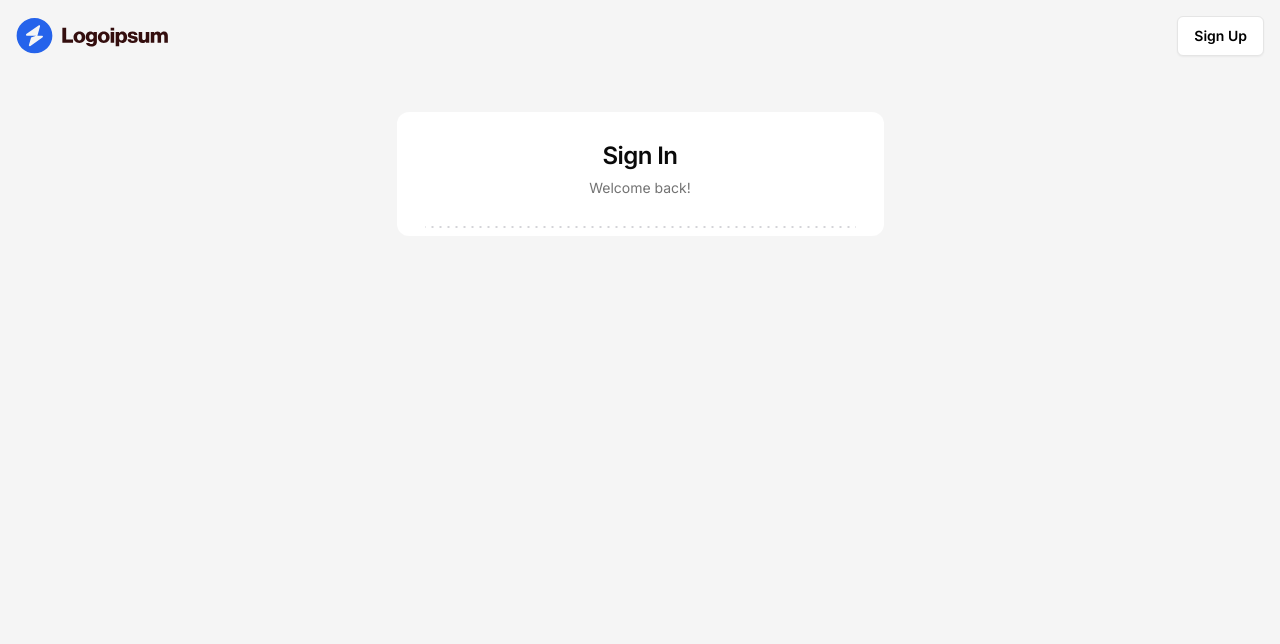
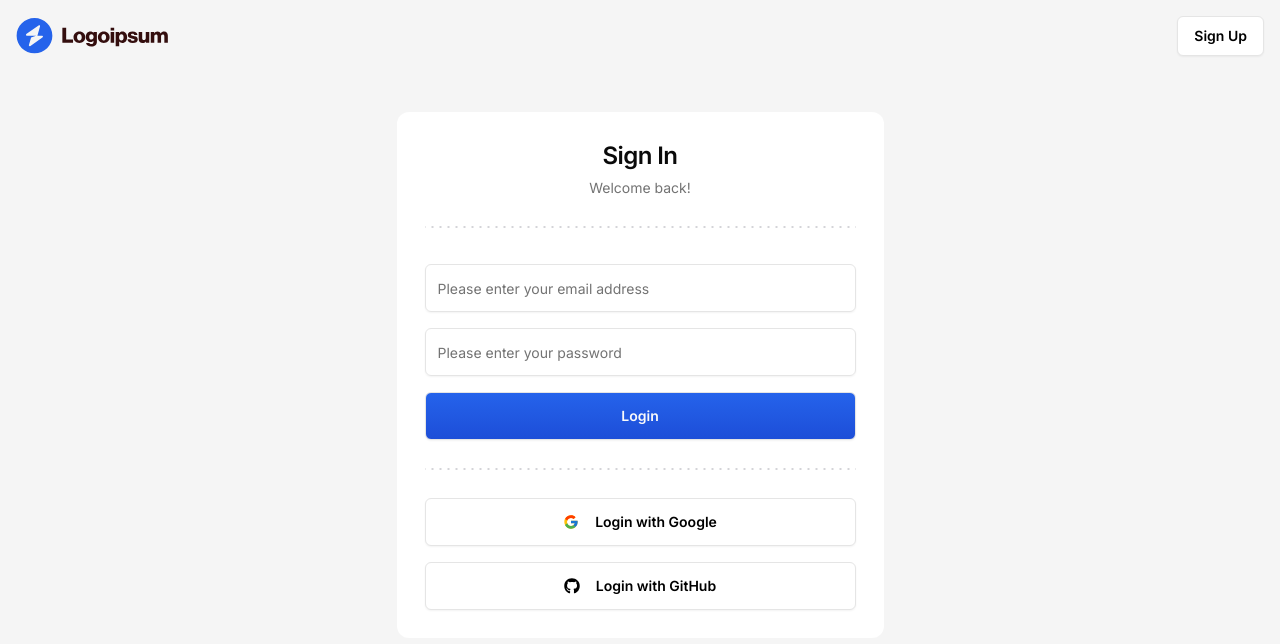
Before and after one commit to utk145/Project-Management-Tool, a Next.js app: page /sign-in in a window 1280 px wide. Shown: the top 644 px of the page. Built offline with nearby package versions, Linux system fonts and the light colour scheme.

Commit message:
feat: adding signin card component

```diff
--- a/package.json
+++ b/package.json
@@ -34,6 +34,7 @@
     "react-day-picker": "^8.10.1",
     "react-dom": "^18",
     "react-hook-form": "^7.54.2",
+    "react-icons": "^5.4.0",
     "sonner": "^1.7.4",
     "tailwind-merge": "^3.0.1",
     "tailwindcss-animate": "^1.0.7",
--- a/src/app/(auth)/sign-in/page.tsx
+++ b/src/app/(auth)/sign-in/page.tsx
@@ -1,3 +1,4 @@
+"use client";
 import { SignInCard } from "@/features/auth/components/SignInCard";
 
 /**
--- a/src/features/auth/components/SignInCard.tsx
+++ b/src/features/auth/components/SignInCard.tsx
@@ -1,11 +1,22 @@
 import { DottedSeparator } from "@/components/custom/dotted-separator";
+import { Button } from "@/components/ui/button";
 import {
     Card,
+    CardContent,
     CardDescription,
     CardHeader,
     CardTitle,
 } from "@/components/ui/card";
+import { Input } from "@/components/ui/input";
+import { FcGoogle } from "react-icons/fc";
+import { FaGithub } from "react-icons/fa";
 
+
+/**
+ * SignInCard Component
+ *
+ * @returns {*}
+ */
 export const SignInCard = () => {
     return (
         <Card className="h-full w-full border-none shadow-none md:w-[487px]">
@@ -17,6 +28,59 @@ export const SignInCard = () => {
             <div className="mb-2 px-7">
                 <DottedSeparator />
             </div>
+            <CardContent className="p-7">
+                <form className="space-y-4">
+                    <Input
+                        required={true}
+                        type="email"
+                        placeholder="Please enter your email address"
+                        value={""}
+                        onChange={() => {}}
+                        disabled={false}
+                    />
+                    <Input
+                        required={true}
+                        type="password"
+                        placeholder="Please enter your password"
+                        value={""}
+                        onChange={() => {}}
+                        disabled={false}
+                        min={8}
+                        max={256}
+                    />
+                    <Button
+                        variant="primary"
+                        className="w-full"
+                        size={"lg"}
+                        disabled={false}
+                    >
+                        Login
+                    </Button>
+                </form>
+            </CardContent>
+            <div className="px-7">
+                <DottedSeparator />
+            </div>
+            <CardContent className="flex flex-col gap-y-4 p-7">
+                <Button
+                    disabled={false}
+                    variant={"secondary"}
+                    size={"lg"}
+                    className="w-full"
+                >
+                    <FcGoogle className="mr-2 size-5" />
+                    Login with Google
+                </Button>
+                <Button
+                    disabled={false}
+                    variant={"secondary"}
+                    size={"lg"}
+                    className="w-full"
+                >
+                    <FaGithub className="mr-2 size-5" />
+                    Login with GitHub
+                </Button>
+            </CardContent>
         </Card>
     );
 };
```
Also changed, not shown: 1 other file (tests, documents, lock files or other folders).
